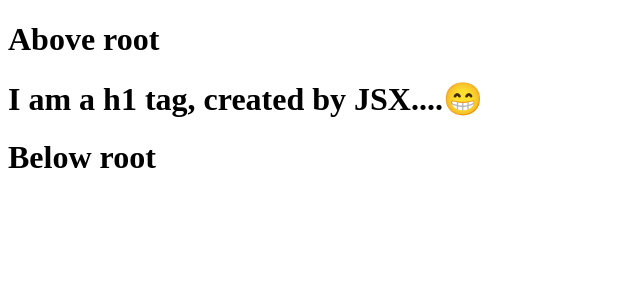
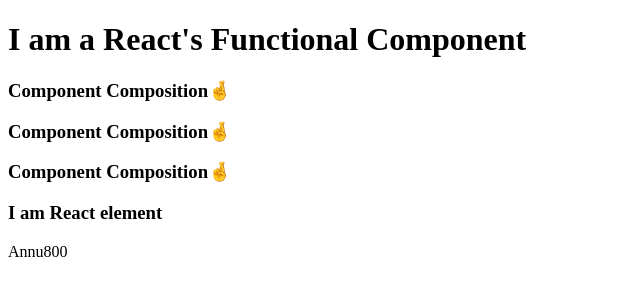
Before and after one commit to Abhi98Singh/NamasteReactCourse-Github, a React app: page / in a window 1280 px wide. Shown: the whole page, without its empty margins (0-640 px from the left). Built offline with nearby package versions, Linux system fonts and the light colour scheme.

Commit message:
ep3_part2_components_comp-composition

```diff
--- a/App.js
+++ b/App.js
@@ -1,25 +1,30 @@
-
-import React from 'react'
-import ReactDOM  from 'react-dom/client'
+import React from "react";
+import ReactDOM from "react-dom/client";
 
 // React.createElement =>  Object =>  HTMLElement(render)
 
-               /* Creating React Element using Core-React */
+/* Creating React Element using Core-React */
 
-const elem = React.createElement('h1', {id:'head', style:{'color':'blue', 'textAlign':'center'} },"I am a h1 tag, created by Core-React😊... ")
+const elem = React.createElement(
+  "h1",
+  { id: "head", style: { color: "blue", textAlign: "center" } },
+  "I am a h1 tag, created by Core-React😊... "
+);
 console.warn(elem);
 
-
-
-              /* Creating React Element using JSX */
+/* Creating React Element using JSX */
 
 //JSX has HTML-like and XML-like syntax, but do remember JSX is not HTML inside Javascript, it is differnet
 //JSX is transpiled before it reaches the JS Engine => parcel -> babel
 // JSX =>  React.createElement =>  Object =>  HTMLElement(render)
-const jsxElem = <h1 className="heading" tabIndex="1">I am a h1 tag, created by JSX....😁</h1>
+const jsxElem = (
+  <h1 className="heading" tabIndex="1">
+    I am a h1 tag, created by JSX....😁
+  </h1>
+);
 
 //jsxElem is also a React Element
-console.warn(jsxElem)
+console.warn(jsxElem);
 
 //Multi-line JSX code: we wrapped in () parentheis
 // const jsxHeading = (
@@ -28,9 +33,62 @@
 //   </div>
 //   )
 
-const root = ReactDOM.createRoot(document.getElementById('root'))
+//React Functional Component
+const CompComposition = () => (
+  <h3 className="ComComp">Component Composition🤞</h3>
+);
+
+//React element
+const reactt = <span>React</span>;
+
+//using react element in another react element
+const elemX = <h3>I am {reactt} element</h3>;
+
+let user = "Annu";
+
+// let userData = api.getData();
+
+//React Component
+// Class based Component - Old
+// Functional Component - New
+
+//React Functional Componenet :- A Normal JavaScript Function that returns some JSX or a React element.
+//1st way
+// const HeadingComponent = () => {
+
+//             return <h1 className="heading">I am a React's Functional Component</h1>
+
+//                           }
+
+//2nd way
+// const HeadingComponent = () => <h1 className="heading">I am a React's Functional Component</h1>
+
+//3rd way
+const HeadingComponent = () => (
+  <div className="container">
+    <h1 className="heading">I am a React's Functional Component</h1>
+
+    <CompComposition />
+    <CompComposition></CompComposition>
+
+    {CompComposition()}
+
+    {elemX}
+    {user}
+    {200 + 600}
+    {console.error("Error")}
+
+    {/* {userData} */}
+  </div>
+);
+
+const root = ReactDOM.createRoot(document.getElementById("root"));
 //console.warn(root)
 
 //root.render(elem);
 
-root.render(jsxElem);
+//this is how React Element renders
+// root.render(jsxElem);
+
+//this is how you render Functional Component :- < Component />
+root.render(<HeadingComponent />);
--- a/index.html
+++ b/index.html
@@ -3,18 +3,13 @@
     <head>
         <meta charset="UTF-8">
         <meta name="viewport" content="width=device-width, initial-scale=1.0">
-        <link rel="stylesheet" href="./index.css">
-        <title>My Webpage</title>
+        <title>Namste React App</title>
     </head>
     <body>
-        <h1>Above root</h1>
 
-        <div id="root">
-            <!-- React will overwrite everything inside "root" and replaces with whatever given inside render. -->
-            <h1>It will be replaced!!!</h1>
+        <div id="root" class="headd" tabindex="1">
+            Not Rendered!!! (gonna be replaced)
         </div>
-
-        <h1>Below root</h1>
 
         <script type="module" src="./App.js"></script>
 
```
Also changed, not shown: package.json (+6 -1 lines).
